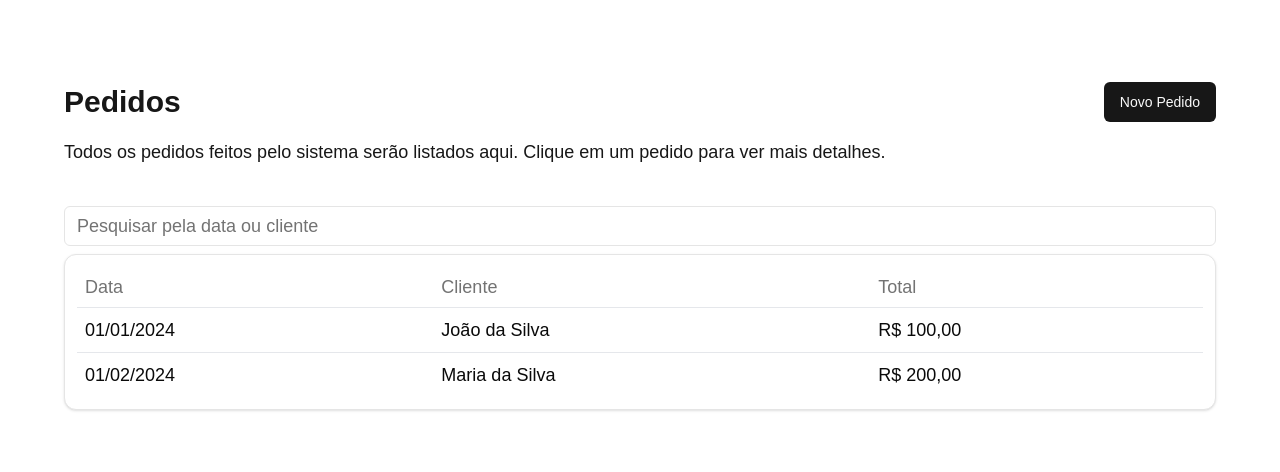
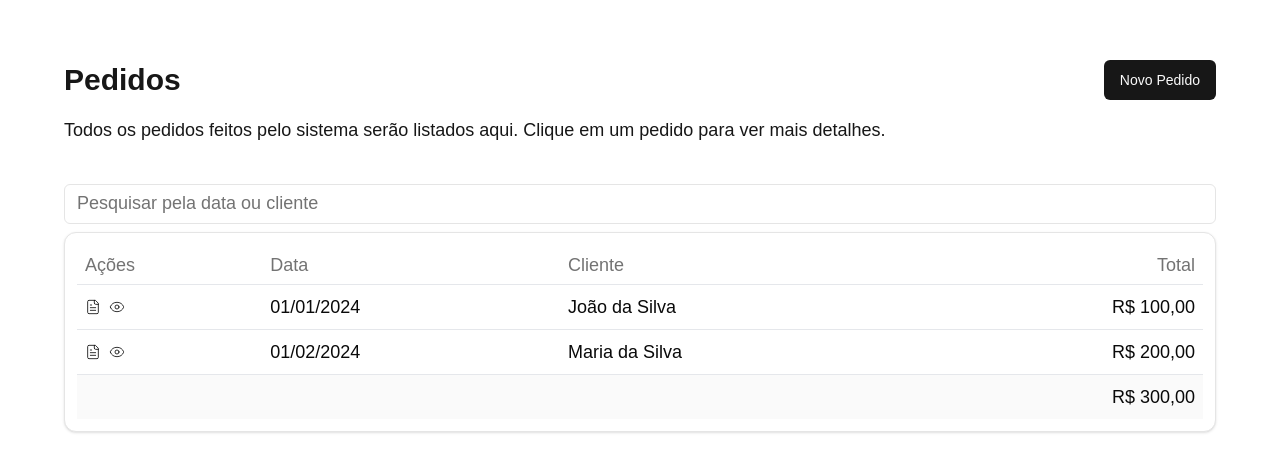
Before and after one commit to Dsfr62/order-app, a Next.js app: page / in a window 1280 px wide. Shown: the part 154-626 px from the top of the page. Built offline with nearby package versions, Linux system fonts and the light colour scheme.

Commit message:
feat: included total of filtered orders in home, actions column without features

```diff
--- a/src/app/table-orders.tsx
+++ b/src/app/table-orders.tsx
@@ -8,8 +8,17 @@ import {
   TableBody,
   TableCell,
   Table,
+  TableFooter,
 } from "@/components/ui/table";
+import {
+  Tooltip,
+  TooltipContent,
+  TooltipProvider,
+  TooltipTrigger,
+} from "@/components/ui/tooltip";
 import { db } from "@/constants";
+import { formatBRL } from "@/utils/format-brl";
+import { Eye, FileText } from "lucide-react";
 import { useState } from "react";
 
 interface TableOrdersProps {}
@@ -40,20 +49,55 @@ export const TableOrders = (props: TableOrdersProps) => {
         <Table>
           <TableHeader>
             <TableRow className="text-lg border-b">
+              <TableHead>Ações</TableHead>
               <TableHead>Data</TableHead>
               <TableHead>Cliente</TableHead>
-              <TableHead>Total</TableHead>
+              <TableHead className="text-right">Total</TableHead>
             </TableRow>
           </TableHeader>
           <TableBody>
             {rows.map((row) => (
               <TableRow key={row.id} className="text-lg">
+                <TableCell>
+                  <span className="flex items-center gap-2">
+                    <TooltipProvider>
+                      <Tooltip>
+                        <TooltipTrigger type="button">
+                          <FileText className="w-4 h-4 stroke-[1.25px] ease-linear transition-all hover:text-blue-700 cursor-pointer" />
+                        </TooltipTrigger>
+                        <TooltipContent className="w-fit text-lg">
+                          <p className="text-center">Exportar</p>
+                        </TooltipContent>
+                      </Tooltip>
+                    </TooltipProvider>
+                    <TooltipProvider>
+                      <Tooltip>
+                        <TooltipTrigger type="button">
+                          <Eye className="w-4 h-4 stroke-[1.25px] ease-linear transition-all hover:text-blue-700 cursor-pointer" />
+                        </TooltipTrigger>
+                        <TooltipContent className="w-fit text-lg">
+                          <p className="text-center">Ver pedido completo</p>
+                        </TooltipContent>
+                      </Tooltip>
+                    </TooltipProvider>
+                  </span>
+                </TableCell>
                 <TableCell>{row.date}</TableCell>
                 <TableCell>{row.customer}</TableCell>
-                <TableCell>{row.total}</TableCell>
+                <TableCell className="text-right">
+                  {formatBRL(row.total)}
+                </TableCell>
               </TableRow>
             ))}
           </TableBody>
+          <TableFooter>
+            <TableRow className="text-lg">
+              <TableCell colSpan={3}></TableCell>
+              <TableCell className="text-right">
+                {formatBRL(rows.reduce((acc, row) => acc + row.total, 0))}
+              </TableCell>
+            </TableRow>
+          </TableFooter>
         </Table>
       </Card>
     </div>
--- a/src/constants.ts
+++ b/src/constants.ts
@@ -4,13 +4,13 @@ export const db = [
     date: "01/01/2024",
     customer: "João da Silva",
     payment_method: "Dinheiro",
-    total: "R$ 100,00",
+    total: 100,
   },
   {
     id: 2,
     date: "01/02/2024",
     customer: "Maria da Silva",
     payment_method: "Cartão",
-    total: "R$ 200,00",
+    total: 200,
   },
 ];
```
